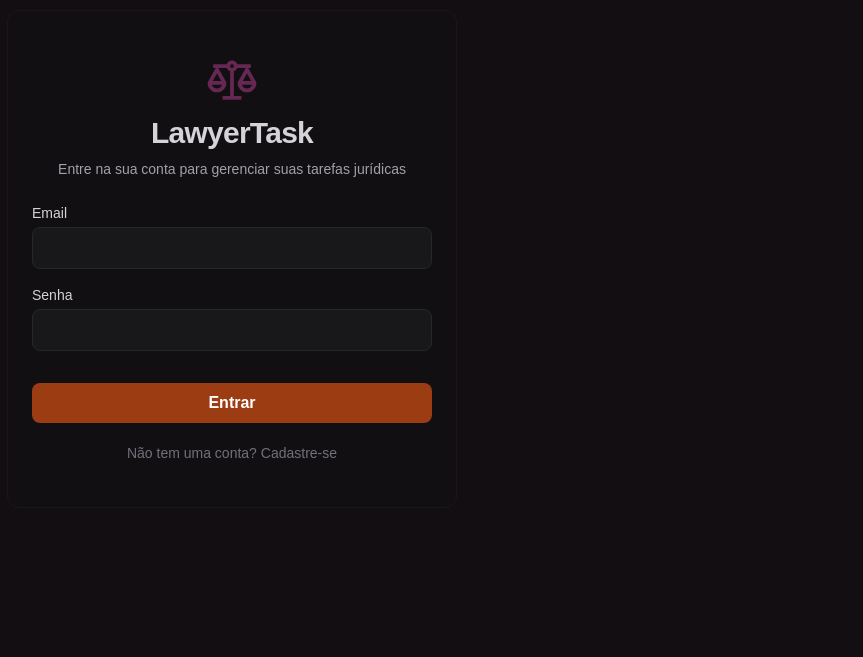
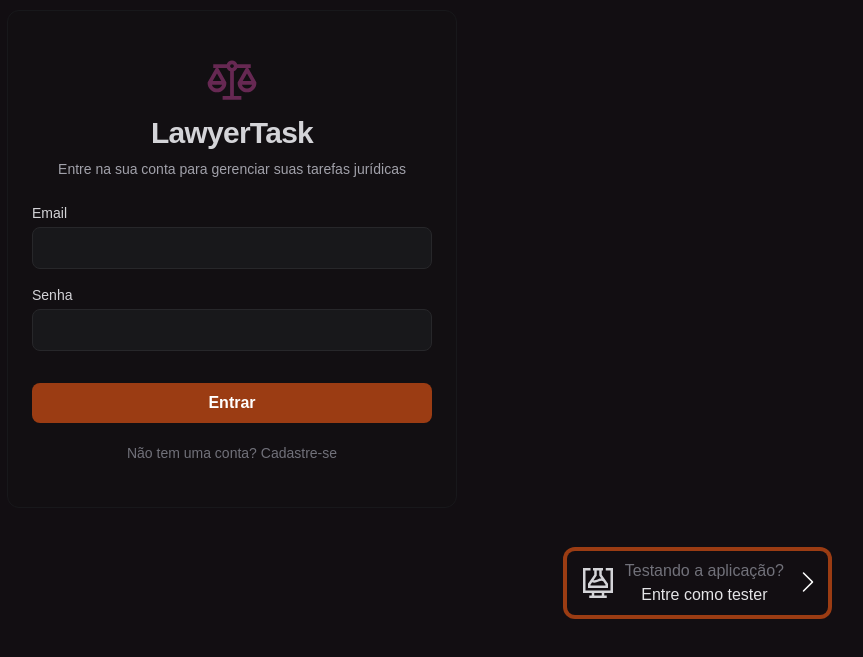
Before and after one commit to davidfndss/lawyer-task-front, a Next.js app: page /login in a window 1280 px wide. Shown: the part 141-798 px from the top of the page, without its empty margins (408-1271 px from the left). Built offline with nearby package versions, Linux system fonts and the light colour scheme.

Commit message:
Feat: Tester Signup

```diff
--- a/src/app/login/page.tsx
+++ b/src/app/login/page.tsx
@@ -8,6 +8,7 @@ import { useRouter } from "next/navigation";
 import { LiaBalanceScaleSolid } from "react-icons/lia";
 import RedirectButton from "@/components/Button/RedirectButton";
 import { showError } from "../utils/toast";
+import MockSignupButton from "@/components/Button/MockSignupButton";
 
 const loginSchema = z.object({
   email: z.string().email("Email inválido"),
@@ -36,6 +37,14 @@ export default function LoginPage() {
         body: JSON.stringify(data),
       });
 
+      if (res.status === 401) {
+        throw new Error("Email ou senha incorretos");
+      }
+
+      if (res.status === 404) {
+        throw new Error("Email ou senha incorretos");
+      }
+
       const result = await res.json();
 
       if (!res.ok) {
@@ -45,6 +54,8 @@ export default function LoginPage() {
       localStorage.setItem("atk", result.atk);
       router.push("/tasks");
     } catch (err: any) {
+
+
       showError("Houve um erro ao fazer login");
       console.error(err);
       setFormError(err.message);
@@ -110,6 +121,7 @@ export default function LoginPage() {
           Não tem uma conta? Cadastre-se
         </RedirectButton>
       </section>
+      <MockSignupButton />
     </main>
   );
 }
--- a/src/app/signup/page.tsx
+++ b/src/app/signup/page.tsx
@@ -8,6 +8,7 @@ import { useRouter } from "next/navigation";
 import { LiaBalanceScaleSolid } from "react-icons/lia";
 import RedirectButton from "@/components/Button/RedirectButton";
 import { showError } from "../utils/toast";
+import MockSignupButton from "@/components/Button/MockSignupButton";
 
 const signupSchema = z.object({
   email: z.string().email("Email inválido"),
@@ -37,6 +38,14 @@ export default function SignupPage() {
         headers: { "Content-Type": "application/json" },
         body: JSON.stringify(data),
       });
+
+      if (res.status === 409) {
+        throw new Error("Não foi possível criar a conta. Tente novamente");
+      }
+
+      if (res.status === 500) {
+        throw new Error("Erro ao criar a conta. Tente novamente");
+      }
 
       const result = await res.json();
 
@@ -112,6 +121,7 @@ export default function SignupPage() {
           Já tem uma conta? Faça Login
         </RedirectButton>
       </section>
+      <MockSignupButton />
     </main>
   );
 }
--- a/src/app/tasks/new/page.tsx
+++ b/src/app/tasks/new/page.tsx
@@ -9,6 +9,7 @@ import { showError, showSuccess } from "@/app/utils/toast";
 import ClientSelector from "@/components/Clients/ClientsSelector";
 import OptionSelector from "@/components/Selector/OptionSelector";
 import { Aside } from "@/components/Aside/Aside";
+import { Loading } from "@/components/Loading/Loading";
 
 const taskSchema = z.object({
   title: z.string().min(1, "Título é obrigatório"),
@@ -91,7 +92,7 @@ export default function TaskNewPage() {
       <section className="h-full min-h-screen w-full max-w-screen flex flex-col items-center bg-b1 text-zinc-200 px-6 py-8 overflow-hidden">
         <article className="flex flex-col items-center justify-center w-full max-w-[1000px]">
           <header className="w-full flex flex-col items-start justify-center gap-1 my-4 px-6">
-            <h1 className="text-3xl font-bold">Criar Nova Tarefa</h1>
+            <h1 className="text-3xl font-bold">Nova Tarefa</h1>
             <p className="text-zinc-400">
               Preencha os campos abaixo para registrar uma nova tarefa jurídica
             </p>
@@ -205,7 +206,7 @@ export default function TaskNewPage() {
                 disabled={isSubmitting}
                 className="w-full bg-c1 hover:bg-c2 text-white font-semibold py-2 px-6 rounded-md mt-4 transition lg:max-w-[300px]"
               >
-                {isSubmitting ? "Criando..." : "Criar Tarefa"}
+                {isSubmitting ? <Loading /> : "Adicionar"}
               </button>
             </div>
           </form>
--- a/src/app/tasks/page.tsx
+++ b/src/app/tasks/page.tsx
@@ -62,7 +62,10 @@ export default function TasksPage() {
           {error && <p className="text-red-400">{error}</p>}
 
           {!loading && !error && tasks.length === 0 && (
-            <p className="text-zinc-500">Nenhuma tarefa encontrada.</p>
+            <div className="flex flex-col">
+              <p className="text-zinc-500">Seja bem-vindo ao <span className="font-bold text-c2">LawyerTask</span></p>
+              <p className="text-zinc-500">Adicione uma nova tarefa para começar</p>
+            </div>
           )}
 
           <div className="grid grid-cols-1 lg:grid-cols-2 xl:grid-cols-3 gap-4">
--- a/src/components/Aside/Aside.tsx
+++ b/src/components/Aside/Aside.tsx
@@ -15,8 +15,8 @@ function Aside() {
   return (
     <aside className="w-[40vw] max-w-[400px] min-h-[100vh] justify-center items-start pt-10 font-intert tracking-tight z-20 hidden md:flex bg-b1">
         <div className="w-full flex flex-col items-center">
-            <button className="flex items-center cursor-pointer transition z-10 hover:opacity-70" onClick={() => router.push("/painel")}>
-                <h1 className="w-[100px] mt-2 md:mt-0">LawerTask</h1>
+            <button className="flex items-center cursor-pointer transition z-10 hover:opacity-70" onClick={() => router.push("/")}>
+                <h1 className="w-[100px] mt-2 md:mt-0">LawyerTask</h1>
             </button>
             <div className="w-full flex justify-end -mt-[33px]">
                 <button className="flex items-center cursor-pointer text-zinc-900 z-10" onClick={() => router.back()}>
--- /dev/null
+++ b/src/components/Button/MockSignupButton.tsx
@@ -0,0 +1,47 @@
+"use client";
+
+import { showError } from "@/app/utils/toast";
+import { GrTestDesktop } from "react-icons/gr";
+
+export default function MockSignupButton() {
+    async function mockSignup() {
+        try {
+            const res = await fetch("https://lawyertaskapi.vercel.app/api/signup", {
+                method: "POST",
+                headers: { "Content-Type": "application/json" },
+                body: JSON.stringify({
+                    email: "tester@" + Math.random().toString(36).substring(7) + ".com",
+                    password: "tester123456@@@@"
+                })
+            });
+
+            const data = await res.json();
+
+            if (!res.ok || data.error) {
+                throw new Error(data.message || data.error || "Erro ao criar conta de teste");
+            }
+
+            localStorage.setItem("atk", data.atk);
+            window.location.href = "/tasks";
+        } catch (error) {
+            console.error("Erro ao criar conta de teste:", error);
+            showError("Houve um erro ao criar a conta de teste.");
+        }
+    }
+
+    return (
+        <button
+            className="bg-c1 text-white rounded-xl transition p-1 flex items-center justify-center absolute bottom-10 right-10 z-20 hover:bg-c5"
+            onClick={mockSignup}
+        >
+            <div className="bg-b1 text-white flex pr-2 pl-4 py-2 rounded-lg gap-3 items-center">
+                <GrTestDesktop className="text-3xl text-zinc-300" />
+                <div className="flex flex-col justify-center">
+                    <span className="text-zinc-500">Testando a aplicação?</span>
+                    <span className="text-zinc-200">Entre como tester</span>
+                </div>
+                <i className="bi bi-chevron-right text-2xl"></i>
+            </div>
+        </button>
+    );
+}
--- a/src/components/Navbar/Navbar.tsx
+++ b/src/components/Navbar/Navbar.tsx
@@ -16,7 +16,7 @@ export default function Navbar() {
         <div className="w-full flex items-center justify-center">
             <article className="w-full gap-2 flex justify-evenly px-10 py-1">
 
-              <nav className="text-zinc-400 font-[500] flex items-center gap-2 cursor-pointer transition py-2 px-2 hover:text-c1" onClick={() => router.push("/dshboard")}>
+              <nav className="text-zinc-400 font-[500] flex items-center gap-2 cursor-pointer transition py-2 px-2 hover:text-c1" onClick={() => router.push("/dashboard")}>
                 <span className="text-3xl">
                   <IoGridOutline />
                 </span>
```
Also changed, not shown: src/app/page.tsx (+18 -2 lines).
